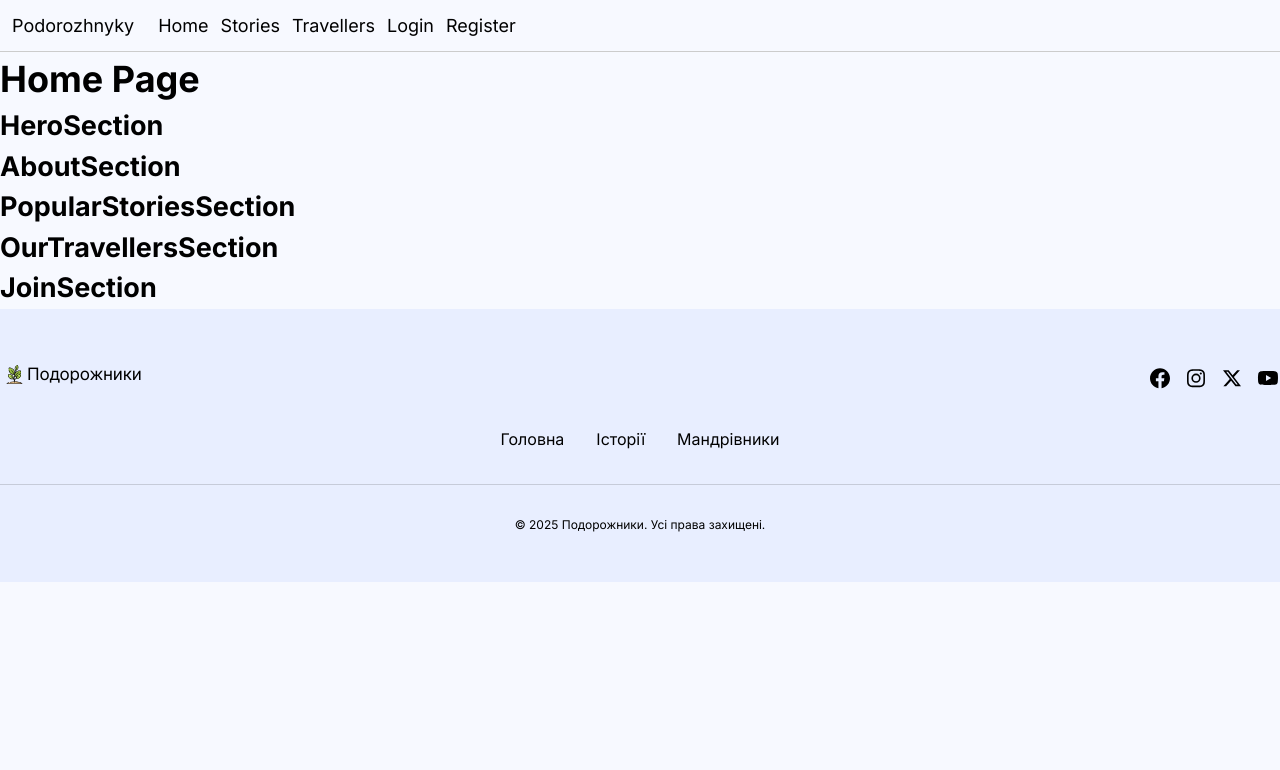
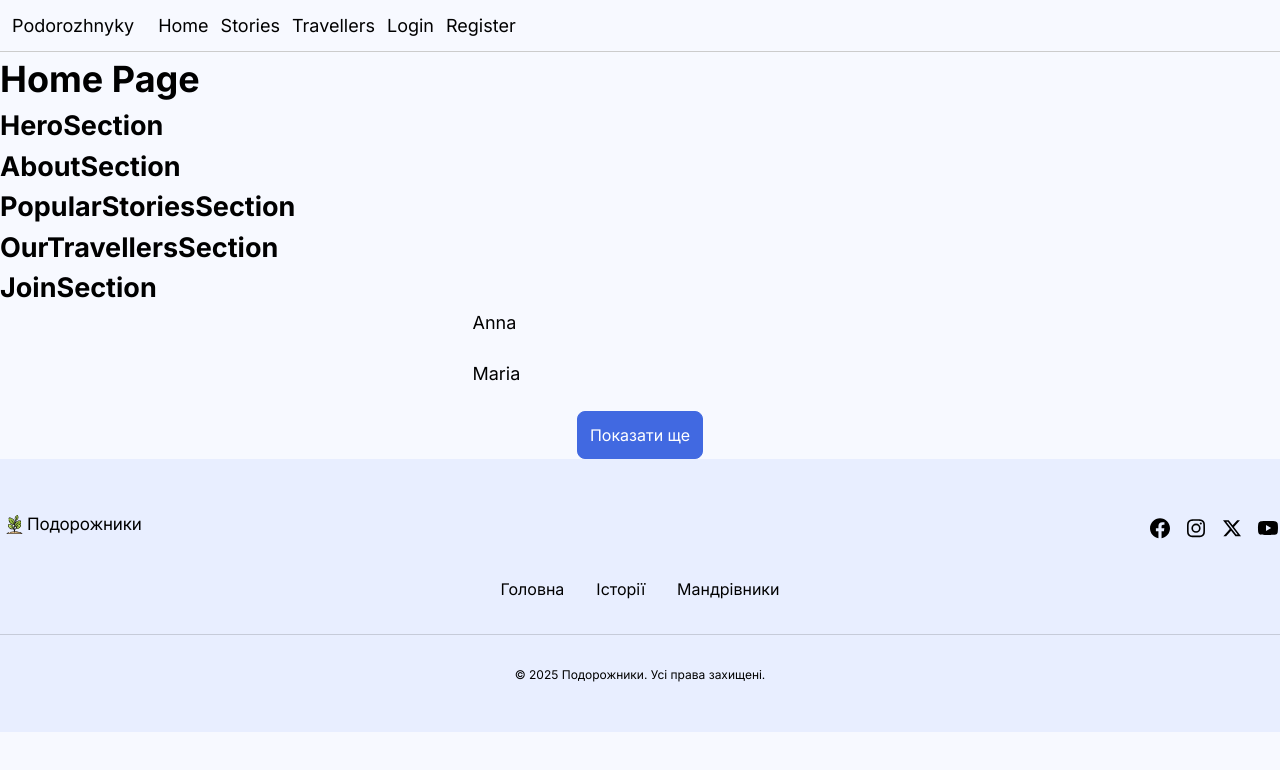
Before and after one commit to RomanAnokhin-work/project-group-6-podorozhnyky-front, a Next.js app: page / in a window 1280 px wide. Shown: the top 770 px of the page. Built offline with nearby package versions, Linux system fonts and the light colour scheme.

Commit message:
Temporary commit

```diff
--- a/app/globals.css
+++ b/app/globals.css
@@ -1,5 +1,7 @@
 :root {
-  --background: #F7F9FF;
+  --background: #f7f9ff;
+  --color-white: #fff;
+  --color-royal-blue: #4169e1;
   --color-royal-blue-lighter: #e8eeff;
   --background-footer: var(--color-royal-blue-lighter);
 }
@@ -12,16 +14,16 @@ body {
 
 body {
   background: var(--background);
-  font-family: var(--font-inter),var(--font-nunito-sans), sans-serif;
+  font-family: var(--font-inter), var(--font-nunito-sans), sans-serif;
   /* --second-family: 'Sora', sans-serif; */
   -webkit-font-smoothing: antialiased;
   -moz-osx-font-smoothing: grayscale;
   font-size: 18px;
-    font-weight: 400;
-    line-height: 1.5;
-    transition:
-        background-color 0.3s ease,
-        color 0.3s ease;
+  font-weight: 400;
+  line-height: 1.5;
+  transition:
+    background-color 0.3s ease,
+    color 0.3s ease;
 }
 
 * {
--- a/app/page.tsx
+++ b/app/page.tsx
@@ -3,18 +3,27 @@ import css from "./Home.module.css";
 import Hero from "@/components/Hero/Hero";
 import About from "@/components/About/About";
 import Join from "@/components/Join/Join";
-import OurTravellers from "@/components/OurTravellers/OurTravellers"
-
+import OurTravellers from "@/components/OurTravellers/OurTravellers";
+import TravellersList from "@/components/TravellersList/TravellersList";
 
 export default function Home() {
+  const more = () => {};
   return (
-    < >
+    <>
       <h1>Home Page</h1>
-      <Hero/>
-      <About/>
-      <PopularStories/>
-      <OurTravellers/>
-      <Join/>
+      <Hero />
+      <About />
+      <PopularStories />
+      <OurTravellers />
+      <Join />
+      <TravellersList
+        users={[
+          { _id: "1", name: "Anna" },
+          { _id: "2", name: "Maria" },
+        ]}
+        page={1}
+        totalPages={2}
+      />
     </>
   );
 }
--- a/components/TravellerInfo/TravellerInfo.tsx
+++ b/components/TravellerInfo/TravellerInfo.tsx
@@ -0,0 +1,11 @@
+import { User } from "@/types/user";
+
+interface Props {
+  traveller: User;
+}
+
+const TravellerInfo = ({ traveller }: Props) => {
+  return <div>{traveller.name}</div>;
+};
+
+export default TravellerInfo;
--- a/components/TravellersList/TravellersList.module.css
+++ b/components/TravellersList/TravellersList.module.css
@@ -0,0 +1,58 @@
+.travellersListWrapper {
+  display: flex;
+  flex-direction: column;
+  align-items: center;
+  gap: 24px;
+  width: 100%;
+}
+
+.travellersList {
+  display: flex;
+  flex-direction: column;
+  flex-wrap: wrap;
+  gap: 24px;
+  width: 100%;
+  max-width: 335px;
+}
+
+.loadMoreBtn {
+  display: flex;
+  align-items: center;
+  justify-content: center;
+
+  border: 1px solid var(--color-royal-blue);
+  border-radius: 8px;
+  padding: 6px 12px;
+  width: 100%;
+  max-width: 335px;
+  height: 48px;
+
+  font-family: inherit;
+  font-weight: 500;
+  font-size: 16px;
+  line-height: 150%;
+  color: var(--color-white);
+  white-space: nowrap;
+
+  background-color: var(--color-royal-blue);
+}
+
+@media screen and (min-width: 768px) {
+  .travellersItem {
+    width: calc((100% - 24px) / 2);
+  }
+
+  .loadMoreBtn {
+    width: auto;
+    max-width: auto;
+  }
+}
+
+@media screen and (min-width: 1440px) {
+  .travellersItem {
+    width: calc((100% - 24px) / 2);
+  }
+  .loadMoreBtn {
+    font-size: 18px;
+  }
+}
--- a/components/TravellersList/TravellersList.tsx
+++ b/components/TravellersList/TravellersList.tsx
@@ -0,0 +1,38 @@
+"use client";
+
+import { User } from "@/types/user";
+import TravellerInfo from "../TravellerInfo/TravellerInfo";
+import css from "./TravellersList.module.css";
+
+type Props = {
+  users: User[];
+  page: number;
+  totalPages: number;
+  //onLoadMore: () => void;
+};
+
+const TravellersList = ({ users, page, totalPages }: Props) => {
+  const onLoadMore = () => {};
+  return (
+    <div className={css.travellersListWrapper}>
+      {users.length === 0 ? (
+        <p>Немає користувачів для відображення</p>
+      ) : (
+        <ul className={css.travellersList}>
+          {users.map((user) => (
+            <li key={user._id} className={css.travellersItem}>
+              <TravellerInfo traveller={user} />
+            </li>
+          ))}
+        </ul>
+      )}
+      {page < totalPages && (
+        <button onClick={onLoadMore} className={css.loadMoreBtn}>
+          Показати ще
+        </button>
+      )}
+    </div>
+  );
+};
+
+export default TravellersList;
```
Also changed, not shown: lib/api/api.ts (added, +8 -0 lines), lib/api/clientApi.ts (added, +19 -0 lines), types/user.ts (+9 -0 lines), lib/api/serverApi.ts (added), 1 other file (tests, documents, lock files or other folders).
